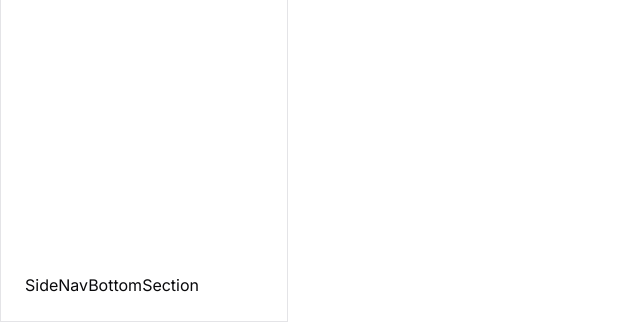
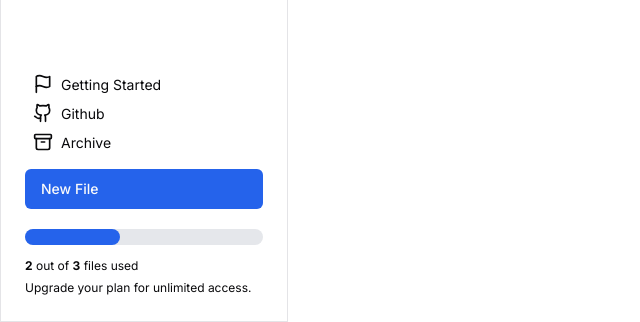
Before and after one commit to GuardME/sync_document, a Next.js app: page /dashboard in a window 1280 px wide. Shown: the part 478-800 px from the top of the page, without its empty margins (0-640 px from the left). Built offline with nearby package versions, Linux system fonts and the light colour scheme; no server answers.

Commit message:
feat(side-nav): clear side nav

```diff
--- a/src/app/(routes)/dashboard/_components/SideNavBottomSection.tsx
+++ b/src/app/(routes)/dashboard/_components/SideNavBottomSection.tsx
@@ -1,9 +1,58 @@
-import React from 'react'
+import React from "react";
+import { Archive, Flag, Github } from "lucide-react";
+import { Button } from "@/components/ui/button";
 
 function SideNavBottomSection() {
+  const menuList = [
+    {
+      id: 1,
+      name: "Getting Started",
+      icon: Flag,
+      path: "",
+    },
+    {
+      id: 2,
+      name: "Github",
+      icon: Github,
+      path: "",
+    },
+    {
+      id: 3,
+      name: "Archive",
+      icon: Archive,
+      path: "",
+    },
+  ];
   return (
-    <div>SideNavBottomSection</div>
-  )
+    <div>
+      {menuList.map((menu, index) => (
+        <h2
+          key={index}
+          className="flex gap-2 p-1 px-2 text-[14px]
+        hover:bg-gray-100 rounded-md cursor-pointer"
+        >
+          <menu.icon className="h-5 w-5" />
+          {menu.name}
+        </h2>
+      ))}
+
+      {/* Button new file */}
+      <Button className="w-full bg-blue-600 hover:bg-blue-700 justify-start mt-3">
+        New File
+      </Button>
+
+      {/* Progress Bar */}
+      <div className="h-4 w-full bg-gray-200 rounded-full mt-5">
+        <div className="h-4 w-[40%] bg-blue-600 rounded-full"></div>
+      </div>
+      <h2 className="text-[12px] mt-3">
+        <strong>2</strong> out of <strong>3</strong> files used
+      </h2>
+      <h2 className="text-[12px] mt-1">
+        Upgrade your plan for unlimited access.
+      </h2>
+    </div>
+  );
 }
 
-export default SideNavBottomSection
+export default SideNavBottomSection;
```
